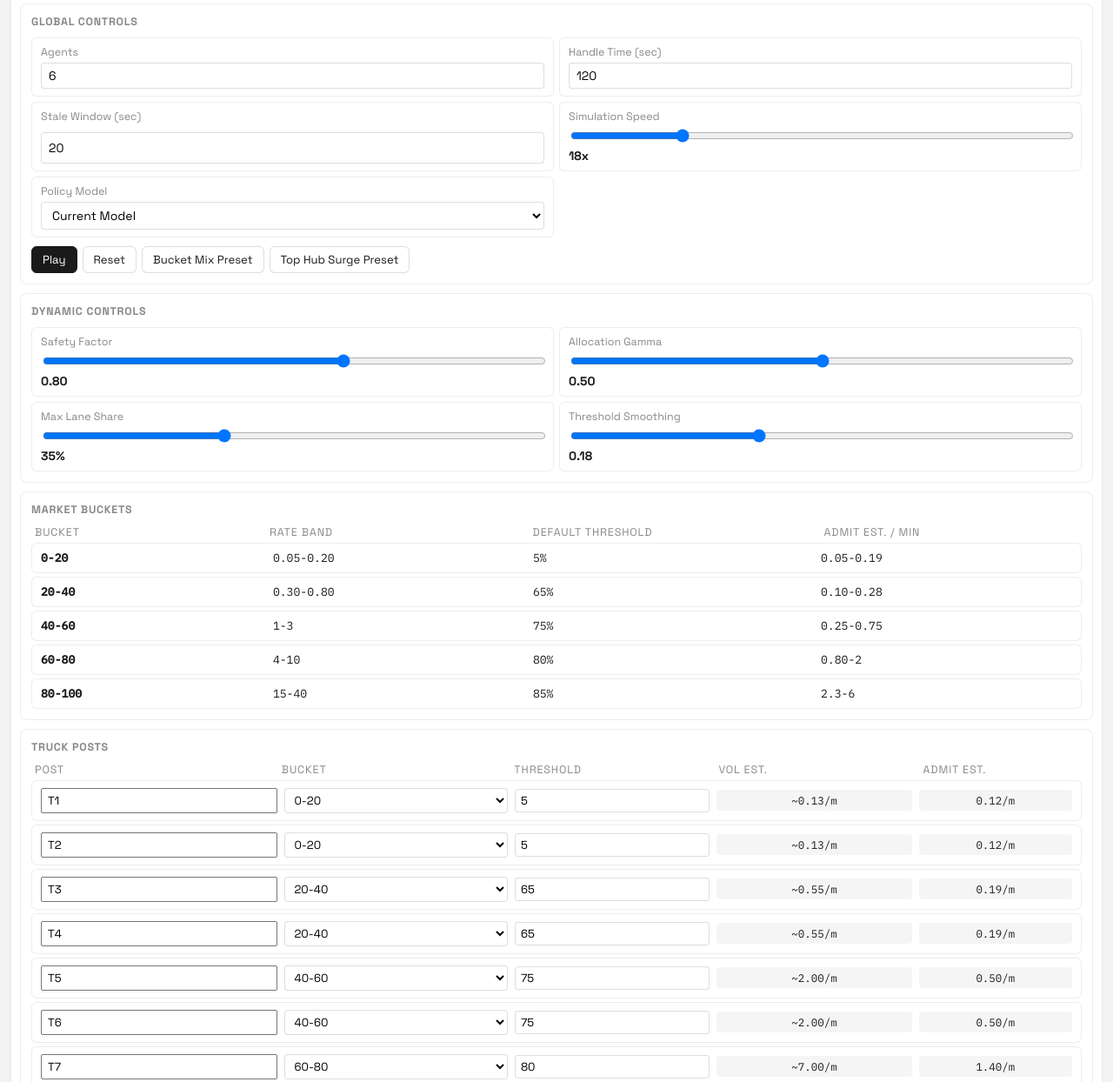
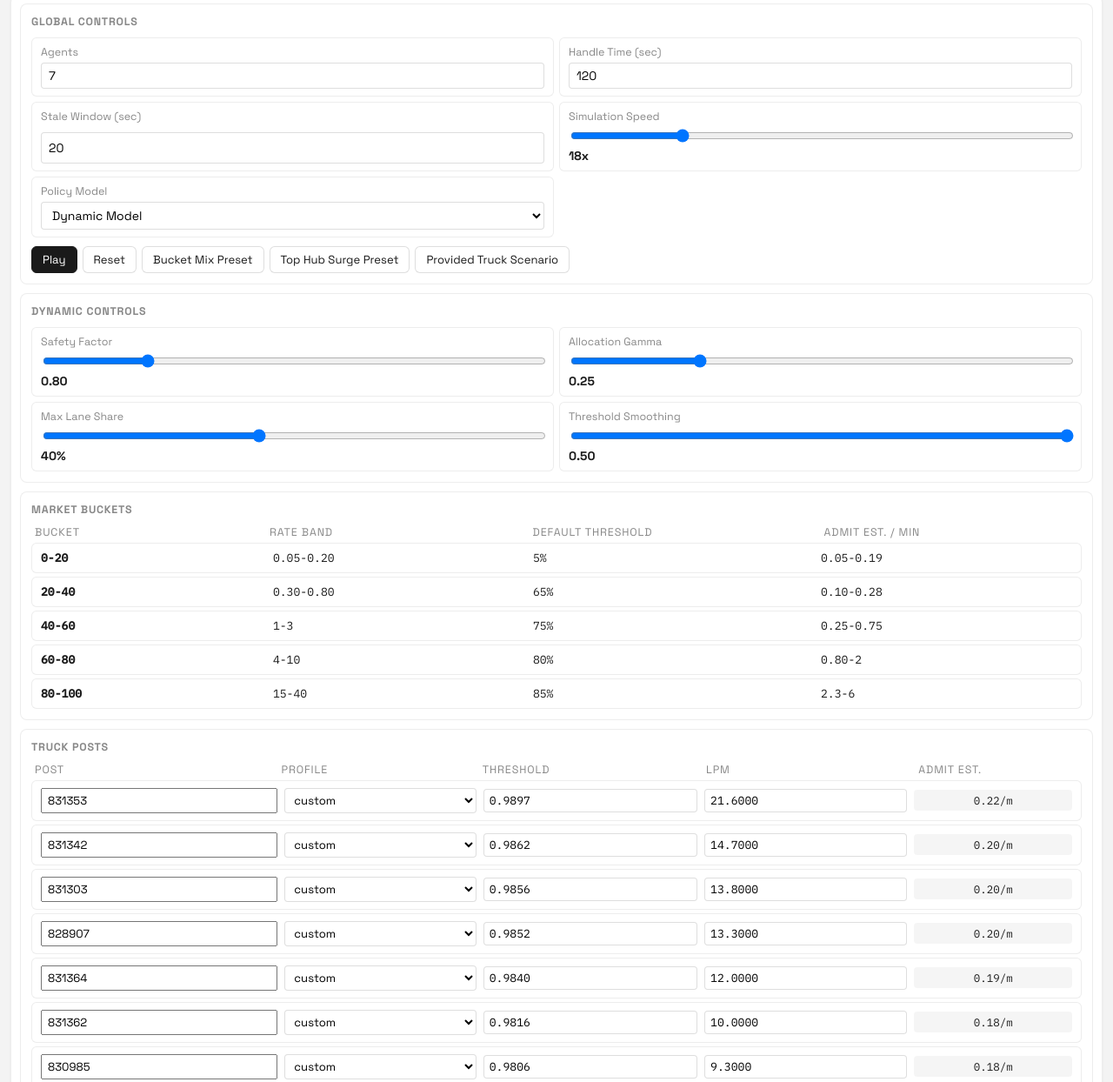
Before and after one commit to Spotter-Labs-Inc/cv-load-chain-simulator, a plain HTML site: page index.html in a window 1280 px wide. Shown: the part 83-1327 px from the top of the page at 87% size. Drawn offline with Linux system fonts and the light colour scheme.

Commit message:
Add provided truck scenario and editable lane LPMs
- Add preset for the supplied 18-truck scenario
- Let lanes edit exact thresholds and loads per min
- Expand capacity and layout handling for the new controls

```diff
--- a/app.js
+++ b/app.js
@@ -30,34 +30,72 @@ const modelCatalog = {
 };
 
 const lanePresets = {
-  balanced: [
-    ["T1", "0-20"],
-    ["T2", "0-20"],
-    ["T3", "20-40"],
-    ["T4", "20-40"],
-    ["T5", "40-60"],
-    ["T6", "40-60"],
-    ["T7", "60-80"],
-    ["T8", "60-80"],
-    ["T9", "80-100"],
-    ["T10", "80-100"],
-  ],
-  surge: [
-    ["T1", "0-20", 5],
-    ["T2", "20-40", 65],
-    ["T3", "40-60", 75],
-    ["T4", "40-60", 75],
-    ["T5", "60-80", 80],
-    ["T6", "60-80", 80],
-    ["T7", "80-100", 85],
-    ["T8", "80-100", 85],
-    ["T9", "80-100", 85],
-    ["T10", "80-100", 85],
-  ],
+  balanced: {
+    lanes: [
+      { name: "T1", profileBucket: "0-20" },
+      { name: "T2", profileBucket: "0-20" },
+      { name: "T3", profileBucket: "20-40" },
+      { name: "T4", profileBucket: "20-40" },
+      { name: "T5", profileBucket: "40-60" },
+      { name: "T6", profileBucket: "40-60" },
+      { name: "T7", profileBucket: "60-80" },
+      { name: "T8", profileBucket: "60-80" },
+      { name: "T9", profileBucket: "80-100" },
+      { name: "T10", profileBucket: "80-100" },
+    ],
+  },
+  surge: {
+    lanes: [
+      { name: "T1", profileBucket: "0-20", thresholdPct: 5 },
+      { name: "T2", profileBucket: "20-40", thresholdPct: 65 },
+      { name: "T3", profileBucket: "40-60", thresholdPct: 75 },
+      { name: "T4", profileBucket: "40-60", thresholdPct: 75 },
+      { name: "T5", profileBucket: "60-80", thresholdPct: 80 },
+      { name: "T6", profileBucket: "60-80", thresholdPct: 80 },
+      { name: "T7", profileBucket: "80-100", thresholdPct: 85 },
+      { name: "T8", profileBucket: "80-100", thresholdPct: 85 },
+      { name: "T9", profileBucket: "80-100", thresholdPct: 85 },
+      { name: "T10", profileBucket: "80-100", thresholdPct: 85 },
+    ],
+  },
+  provided: {
+    config: {
+      agents: 7,
+      handleTimeSec: 120,
+      selectedModel: "dynamic",
+      dynamic: {
+        safetyFactor: 0.8,
+        allocationGamma: 0.25,
+        maxLaneShare: 0.4,
+        smoothing: 0.5,
+      },
+    },
+    lanes: [
+      { name: "831353", profileBucket: "custom", loadsPerMin: 21.6, thresholdPct: 98.97 },
+      { name: "831342", profileBucket: "custom", loadsPerMin: 14.7, thresholdPct: 98.62 },
+      { name: "831303", profileBucket: "custom", loadsPerMin: 13.8, thresholdPct: 98.56 },
+      { name: "828907", profileBucket: "custom", loadsPerMin: 13.3, thresholdPct: 98.52 },
+      { name: "831364", profileBucket: "custom", loadsPerMin: 12.0, thresholdPct: 98.4 },
+      { name: "831362", profileBucket: "custom", loadsPerMin: 10.0, thresholdPct: 98.16 },
+      { name: "830985", profileBucket: "custom", loadsPerMin: 9.3, thresholdPct: 98.06 },
+      { name: "831359", profileBucket: "custom", loadsPerMin: 8.5, thresholdPct: 97.93 },
+      { name: "831332", profileBucket: "custom", loadsPerMin: 6.6, thresholdPct: 97.49 },
+      { name: "831358", profileBucket: "custom", loadsPerMin: 4.6, thresholdPct: 96.71 },
+      { name: "828912", profileBucket: "custom", loadsPerMin: 4.1, thresholdPct: 96.42 },
+      { name: "831356", profileBucket: "custom", loadsPerMin: 3.4, thresholdPct: 95.88 },
+      { name: "831360", profileBucket: "custom", loadsPerMin: 3.2, thresholdPct: 95.68 },
+      { name: "831343", profileBucket: "custom", loadsPerMin: 3.1, thresholdPct: 95.58 },
+      { name: "831365", profileBucket: "custom", loadsPerMin: 1.8, thresholdPct: 93.36 },
+      { name: "831347", profileBucket: "custom", loadsPerMin: 1.2, thresholdPct: 90.99 },
+      { name: "831361", profileBucket: "custom", loadsPerMin: 0.4, thresholdPct: 79.47 },
+      { name: "831350", profileBucket: "custom", loadsPerMin: 0.1, thresholdPct: 41.94 },
+    ],
+  },
 };
 
 const GLOBAL_BUFFER_SLOTS = 1;
 const DEFAULT_SELECTED_MODEL = "current";
+const DEFAULT_PRESET = "provided";
 
 const uiState = {
   config: {
@@ -88,6 +126,9 @@ function averageRange([min, max]) {
 }
 
 function representativeRate(bucket) {
+  if (!bucketProfiles[bucket]) {
+    return 0;
+  }
   return averageRange(bucketProfiles[bucket].rateRange);
 }
 
@@ -97,6 +138,10 @@ function clamp(value, min, max) {
 
 function fract(value) {
   return value - Math.floor(value);
+}
+
+function stringHash(value) {
+  return Array.from(String(value)).reduce((hash, char) => hash * 31 + char.charCodeAt(0), 7);
 }
 
 function pseudoRandom(seed, a, b) {
@@ -109,7 +154,7 @@ function pseudoRandom(seed, a, b) {
 
 function deterministicScorePercentile(lane, arrivalIndex) {
   return clamp(
-    pseudoRandom(arrivalIndex + 1, lane.loadsPerMin * 3.1, lane.bucket.length * 11.7) * 100,
+    pseudoRandom(arrivalIndex + 1, lane.loadsPerMin * 3.1, lane.randomSeed * 0.017) * 100,
     1,
     99,
   );
@@ -127,11 +172,31 @@ function safeCapacityPerMin() {
   return serviceCapacityPerMin() * uiState.config.dynamic.safetyFactor;
 }
 
-function makeLaneConfig([name, bucket, thresholdPct]) {
+function laneThresholdRatio(thresholdPct) {
+  return thresholdPct / 100;
+}
+
+function formatThresholdRatio(thresholdPct) {
+  return laneThresholdRatio(thresholdPct).toFixed(4);
+}
+
+function formatLoadsPerMin(value, digits = 2) {
+  return Number(value).toFixed(digits);
+}
+
+function resolveProfileLabel(profileBucket) {
+  return profileBucket === "custom" ? "custom" : profileBucket;
+}
+
+function makeLaneConfig(config) {
+  const profileBucket = config.profileBucket ?? "custom";
+  const thresholdPct = config.thresholdPct ?? bucketThresholds[profileBucket] ?? 50;
+  const loadsPerMin = config.loadsPerMin ?? representativeRate(profileBucket);
   return {
-    name,
-    bucket,
-    thresholdPct: thresholdPct ?? bucketThresholds[bucket],
+    name: config.name,
+    profileBucket,
+    thresholdPct,
+    loadsPerMin,
   };
 }
 
@@ -139,7 +204,7 @@ function createLaneState(config, index) {
   return {
     id: `L${index + 1}`,
     name: config.name,
-    bucket: config.bucket,
+    profileBucket: config.profileBucket,
     thresholdPct: config.thresholdPct,
     dynamicThresholdPct: config.thresholdPct,
     dynamicTargetThresholdPct: config.thresholdPct,
@@ -147,7 +212,8 @@ function createLaneState(config, index) {
     dynamicExpectedPassingPerMin: 0,
     dynamicWeight: 0,
     dynamicTargetPassRate: 0,
-    loadsPerMin: representativeRate(config.bucket),
+    loadsPerMin: config.loadsPerMin,
+    randomSeed: stringHash(config.name || index + 1),
     nextArrivalAt: 0,
     arrivalCount: 0,
     counts: {
@@ -197,7 +263,33 @@ function createSimulation(policyId) {
 }
 
 function initializeLaneConfigs(preset = "balanced") {
-  uiState.laneConfigs = lanePresets[preset].map(makeLaneConfig);
+  const scenario = lanePresets[preset] ?? lanePresets[DEFAULT_PRESET];
+  uiState.laneConfigs = scenario.lanes.map(makeLaneConfig);
+}
+
+function applyPresetConfig(preset = DEFAULT_PRESET) {
+  const scenario = lanePresets[preset] ?? lanePresets[DEFAULT_PRESET];
+  const config = scenario.config ?? {};
+  const dynamicConfig = config.dynamic ?? {};
+
+  uiState.config.agents = config.agents ?? 6;
+  uiState.config.handleTimeSec = config.handleTimeSec ?? 120;
+  uiState.config.staleWindowSec = config.staleWindowSec ?? 20;
+  uiState.config.speed = config.speed ?? 18;
+  uiState.config.selectedModel = config.selectedModel ?? DEFAULT_SELECTED_MODEL;
+  uiState.config.dynamic = {
+    safetyFactor: dynamicConfig.safetyFactor ?? 0.8,
+    allocationGamma: dynamicConfig.allocationGamma ?? 0.5,
+    maxLaneShare: dynamicConfig.maxLaneShare ?? 0.35,
+    smoothing: dynamicConfig.smoothing ?? 0.18,
+  };
+}
+
+function applyScenarioPreset(preset = DEFAULT_PRESET) {
+  applyPresetConfig(preset);
+  initializeLaneConfigs(preset);
+  syncInputs();
+  resetSimulations();
 }
 
 function resetSimulations() {
@@ -434,7 +526,7 @@ function createLoad(sim, lane) {
     id: sim.nextLoadId++,
     laneId: lane.id,
     laneName: lane.name,
-    bucket: lane.bucket,
+    profileBucket: lane.profileBucket,
     score,
     threshold,
     createdAt: sim.time,
@@ -784,6 +876,10 @@ function renderMetricCards() {
       label: "Grabbed / min",
       value: grabbedRate.toFixed(1),
     },
+    {
+      label: "Capacity / min",
+      value: `${serviceCapacityPerMin().toFixed(2)} (${safeCapacityPerMin().toFixed(2)} safe)`,
+    },
     controlCard,
     {
       label: "Expired",
@@ -872,6 +968,10 @@ function renderDynamicInspector() {
 
   refs.dynamicSummaryCards.innerHTML = `
     <article class="metric-card">
+      <span class="metric-label">Service Capacity / min</span>
+      <strong>${serviceCapacityPerMin().toFixed(2)}</strong>
+    </article>
+    <article class="metric-card">
       <span class="metric-label">Safe Capacity / min</span>
       <strong>${summary.safeCapacity.toFixed(2)}</strong>
     </article>
@@ -896,7 +996,7 @@ function renderDynamicInspector() {
   refs.dynamicInspector.innerHTML = `
     <div class="dynamic-header">
       <span>Post</span>
-      <span>Loads / min</span>
+      <span>LPM</span>
       <span>Budget / min</span>
       <span>Expected Pass / min</span>
       <span>Target Threshold</span>
@@ -907,11 +1007,11 @@ function renderDynamicInspector() {
         (lane) => `
           <div class="dynamic-row">
             <strong>${lane.name}</strong>
-            <span>${lane.loadsPerMin.toFixed(2)}</span>
+            <span>${formatLoadsPerMin(lane.loadsPerMin, 4)}</span>
             <span>${lane.dynamicBudgetPerMin.toFixed(2)}</span>
             <span>${lane.dynamicExpectedPassingPerMin.toFixed(2)}</span>
-            <span>${lane.dynamicTargetThresholdPct.toFixed(0)}%</span>
-            <span>${lane.dynamicThresholdPct.toFixed(0)}%</span>
+            <span>${formatThresholdRatio(lane.dynamicTargetThresholdPct)}</span>
+            <span>${formatThresholdRatio(lane.dynamicThresholdPct)}</span>
           </div>
         `,
       )
@@ -947,7 +1047,7 @@ function renderQueueCards() {
       return `
         <article class="queue-card">
           <strong>${load.laneName} · score ${load.score.toFixed(0)}</strong>
-          <span>Threshold ${load.threshold.toFixed(0)} · bucket ${load.bucket}</span>
+          <span>Threshold ${formatThresholdRatio(load.threshold)} · ${resolveProfileLabel(load.profileBucket)}</span>
           <div class="queue-meta">
             <span>Age ${age.toFixed(1)}s</span>
             <span>Priority ${lanePriority(load, sim.time).toFixed(1)}</span>
@@ -1068,9 +1168,9 @@ function renderLaneStage() {
             <div>
               <div class="lane-title">${lane.name}</div>
               <div class="lane-meta">
-                <span>${lane.bucket} bucket</span>
-                <span>${lane.loadsPerMin.toFixed(2)} loads/min</span>
-                <span>${thresholdForLane(sim, lane).toFixed(0)} threshold now</span>
+                <span>${resolveProfileLabel(lane.profileBucket)} profile</span>
+                <span>${formatLoadsPerMin(lane.loadsPerMin, 4)} lpm</span>
+                <span>${formatThresholdRatio(thresholdForLane(sim, lane))} threshold now</span>
               </div>
             </div>
             <div class="lane-meta">
@@ -1128,27 +1228,27 @@ function renderLaneTable() {
   refs.laneTable.innerHTML = `
     <div class="lane-header">
       <span>Post</span>
-      <span>Bucket</span>
+      <span>Profile</span>
       <span>Threshold</span>
-      <span>Vol est.</span>
+      <span>LPM</span>
       <span>Admit est.</span>
     </div>
     ${uiState.laneConfigs
       .map((lane, index) => {
-        const loadsPerMin = representativeRate(lane.bucket);
-        const admitRate = loadsPerMin * passRateForThreshold(lane.thresholdPct);
+        const admitRate = lane.loadsPerMin * passRateForThreshold(lane.thresholdPct);
         return `
           <div class="lane-row">
             <input type="text" value="${lane.name}" data-action="lane-name" data-index="${index}" />
-            <select data-action="lane-bucket" data-index="${index}">
-              ${Object.keys(bucketThresholds)
+            <select data-action="lane-profile" data-index="${index}">
+              ${["custom", ...Object.keys(bucketThresholds)]
                 .map(
-                  (bucket) => `<option value="${bucket}" ${bucket === lane.bucket ? "selected" : ""}>${bucket}</option>`,
+                  (bucket) =>
+                    `<option value="${bucket}" ${bucket === lane.profileBucket ? "selected" : ""}>${resolveProfileLabel(bucket)}</option>`,
                 )
                 .join("")}
             </select>
-            <input type="number" min="0" max="99" step="1" value="${lane.thresholdPct}" data-action="lane-threshold" data-index="${index}" />
-            <output>~${loadsPerMin.toFixed(2)}/m</output>
+            <input type="number" min="0" max="0.9999" step="0.0001" value="${formatThresholdRatio(lane.thresholdPct)}" data-action="lane-threshold" data-index="${index}" />
+            <input type="number" min="0.01" max="999" step="0.1" value="${formatLoadsPerMin(lane.loadsPerMin, 4)}" data-action="lane-lpm" data-index="${index}" />
             <output>${admitRate.toFixed(2)}/m</output>
           </div>
         `;
@@ -1201,6 +1301,7 @@ function bindRefs() {
     "resetButton",
     "balancedPresetButton",
     "surgePresetButton",
+    "providedPresetButton",
     "bucketTable",
     "laneTable",
     "metricCards",
@@ -1246,13 +1347,15 @@ function bindEvents() {
   });
 
   refs.balancedPresetButton.addEventListener("click", () => {
-    initializeLaneConfigs("balanced");
-    resetSimulations();
+    applyScenarioPreset("balanced");
   });
 
   refs.surgePresetButton.addEventListener("click", () => {
-    initializeLaneConfigs("surge");
-    resetSimulations();
+    applyScenarioPreset("surge");
+  });
+
+  refs.providedPresetButton.addEventListener("click", () => {
+    applyScenarioPreset("provided");
   });
 
   refs.modelSelector.addEventListener("change", (event) => {
@@ -1311,12 +1414,18 @@ function bindEvents() {
     if (action === "lane-name") {
       lane.name = event.target.value || lane.name;
     }
-    if (action === "lane-bucket") {
-      lane.bucket = event.target.value;
-      lane.thresholdPct = bucketThresholds[lane.bucket];
+    if (action === "lane-profile") {
+      lane.profileBucket = event.target.value;
+      if (bucketThresholds[lane.profileBucket]) {
+        lane.loadsPerMin = representativeRate(lane.profileBucket);
+        lane.thresholdPct = bucketThresholds[lane.profileBucket];
+      }
     }
     if (action === "lane-threshold") {
-      lane.thresholdPct = clamp(Number(event.target.value), 0, 99);
+      lane.thresholdPct = clamp(Number(event.target.value) * 100, 0, 99.99);
+    }
+    if (action === "lane-lpm") {
+      lane.loadsPerMin = clamp(Number(event.target.value), 0.01, 999);
     }
 
     resetSimulations();
@@ -1353,7 +1462,8 @@ function loop(lastTimestamp) {
 
 function init() {
   bindRefs();
-  initializeLaneConfigs("balanced");
+  applyPresetConfig(DEFAULT_PRESET);
+  initializeLaneConfigs(DEFAULT_PRESET);
   syncInputs();
   bindEvents();
   resetSimulations();
--- a/index.html
+++ b/index.html
@@ -68,6 +68,7 @@
               <button id="resetButton">Reset</button>
               <button id="balancedPresetButton">Bucket Mix Preset</button>
               <button id="surgePresetButton">Top Hub Surge Preset</button>
+              <button id="providedPresetButton">Provided Truck Scenario</button>
             </div>
           </section>
 
@@ -78,7 +79,7 @@
             <div class="control-grid">
               <label>
                 <span>Safety Factor</span>
-                <input id="safetyFactorInput" type="range" min="0.5" max="1" step="0.01" />
+                <input id="safetyFactorInput" type="range" min="0.5" max="2" step="0.01" />
                 <strong id="safetyFactorLabel"></strong>
               </label>
               <label>
--- a/styles.css
+++ b/styles.css
@@ -63,6 +63,10 @@ select {
   gap: 10px;
 }
 
+.layout > * {
+  min-width: 0;
+}
+
 .panel {
   border-radius: 10px;
   background: var(--panel);
@@ -77,6 +81,7 @@ select {
   align-self: start;
   position: sticky;
   top: 10px;
+  min-width: 0;
 }
 
 .controls-panel section,
@@ -90,6 +95,8 @@ select {
 
 .controls-panel section {
   padding: 12px;
+  min-width: 0;
+  overflow: hidden;
 }
 
 /* ── Section headings ───────────────────────────── */
@@ -188,6 +195,7 @@ button.primary {
 .lane-table {
   display: grid;
   gap: 4px;
+  min-width: 0;
 }
 
 .bucket-header,
@@ -222,7 +230,7 @@ button.primary {
 .lane-header,
 .lane-row {
   display: grid;
-  grid-template-columns: 0.85fr 0.8fr 0.7fr 0.7fr 0.55fr;
+  grid-template-columns: minmax(0, 1.05fr) minmax(0, 0.85fr) minmax(0, 0.95fr) minmax(0, 0.9fr) minmax(0, 0.7fr);
   gap: 8px;
 }
 
@@ -230,22 +238,33 @@ button.primary {
   padding: 8px 10px;
   align-items: center;
   font-size: 0.82rem;
+  min-width: 0;
 }
 
 .lane-row input,
 .lane-row select {
   min-width: 0;
+  width: 100%;
   padding: 4px 6px;
+}
+
+.lane-row input[type="number"] {
+  font-family: "IBM Plex Mono", monospace;
 }
 
 .lane-row output {
   display: inline-flex;
   justify-content: center;
+  align-items: center;
   padding: 4px 6px;
   border-radius: 4px;
   background: rgba(0, 0, 0, 0.04);
   font-family: "IBM Plex Mono", monospace;
   font-size: 0.78rem;
+  min-width: 0;
+  overflow: hidden;
+  text-overflow: ellipsis;
+  white-space: nowrap;
 }
 
 /* ── Workspace ──────────────────────────────────── */
```
Also changed, not shown: 1 other file.
